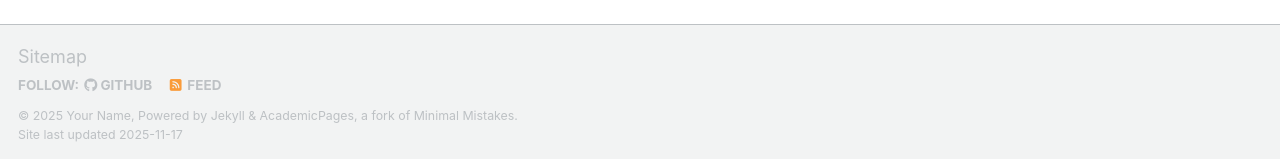
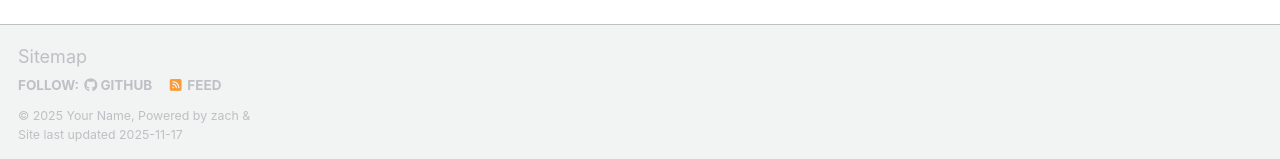
Before and after one commit to zach1219/zach1219.github.io, a Jekyll site: the page built from _pages/about.md, in a window 1280 px wide and 900 px high, scrolled down 1996 px. Shown: the part 738-897 px from the top of the window. Built offline with Jekyll 4.4.1, drawn with Linux system fonts in a browser that asks for light colours; a script that is not in the unit is left out.

Commit message:
Update footer.html

```diff
--- a/_includes/footer.html
+++ b/_includes/footer.html
@@ -20,6 +20,6 @@
 {% endif %}
 
 <div class="page__footer-copyright">
-  &copy; {{ site.time | date: '%Y' }} {{ site.name | default: site.title }}, {{ site.data.ui-text[site.locale].powered_by | default: "Powered by" }} <a href="https://jekyllrb.com" rel="nofollow">Jekyll</a> &amp; <a href="https://github.com/academicpages/academicpages.github.io">AcademicPages</a>, a fork of <a href="https://mademistakes.com/work/minimal-mistakes-jekyll-theme/" rel="nofollow">Minimal Mistakes</a>.<br />
+  &copy; {{ site.time | date: '%Y' }} {{ site.name | default: site.title }}, {{ site.data.ui-text[site.locale].powered_by | default: "Powered by" }} <a href="https://zach1219.github.io/" rel="nofollow">zach</a> &amp; <br />
   Site last updated {{ "now" | date: '%Y-%m-%d' }}
 </div>
```
